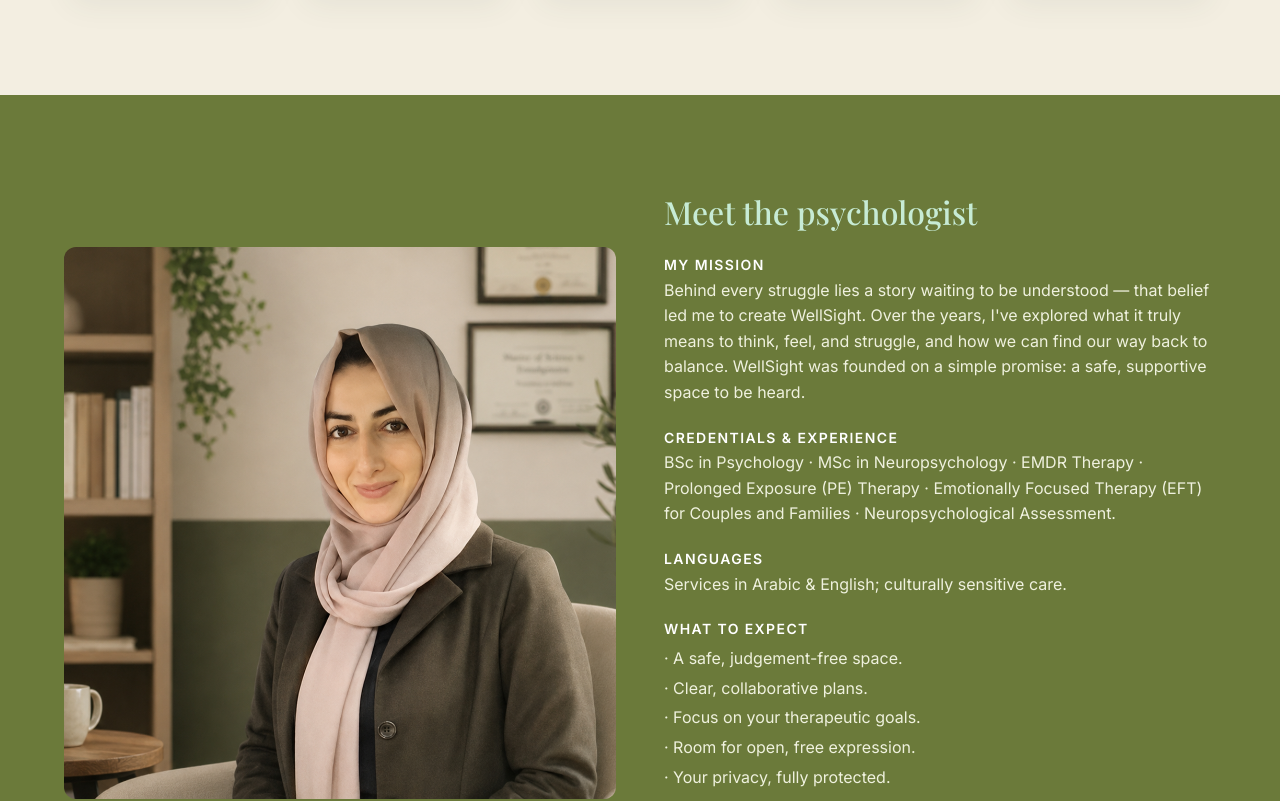
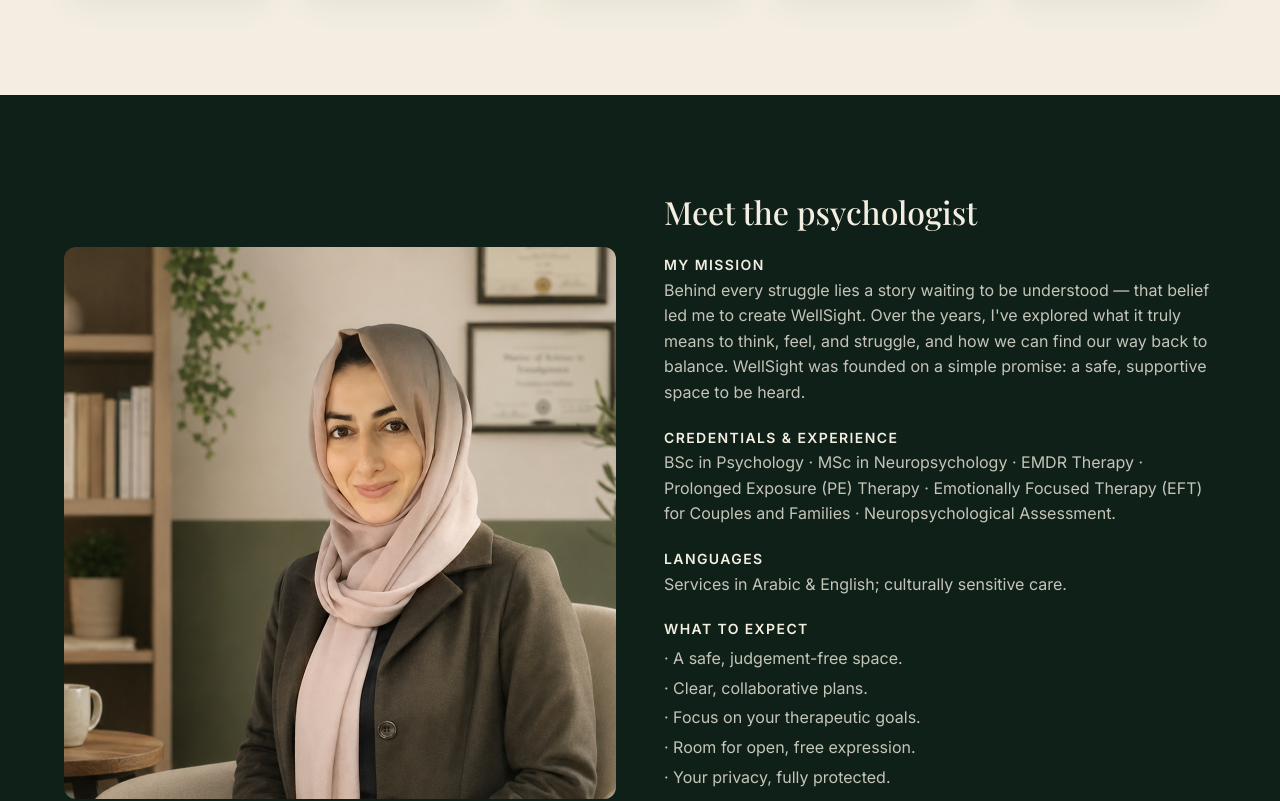
Before and after one commit to hamza-saidi/doctor-cms, a Next.js app: page /about-us in a window 1280 px wide. Shown: the part 1986-2787 px from the top of the page. Built offline with nearby package versions, Linux system fonts and the light colour scheme.

Commit message:
Our Approach page: change Meet the Psychologist section to dark green
Swap the olive bg-primary-container for the deep-green accent already
used elsewhere on the site (Online Sessions, Contact), with matching
on-deep-green text tokens for contrast.

```diff
--- a/src/app/about-us/page.tsx
+++ b/src/app/about-us/page.tsx
@@ -102,7 +102,7 @@ export default function AboutUsPage() {
       </Reveal>
 
       <Reveal>
-        <section id="about-the-psychologist" className="bg-primary-container py-16 md:py-24 px-4 md:px-16 scroll-mt-24">
+        <section id="about-the-psychologist" className="bg-deep-green py-16 md:py-24 px-4 md:px-16 scroll-mt-24">
           <div className="max-w-[1280px] mx-auto grid grid-cols-1 lg:grid-cols-2 gap-12 items-center">
             <Photo
               src="/images/psychologist-portrait.png"
@@ -110,36 +110,36 @@ export default function AboutUsPage() {
               className="aspect-square rounded-xl w-full"
             />
             <div className="space-y-6">
-              <h2 className="font-display text-headline-md text-primary-fixed">
+              <h2 className="font-display text-headline-md text-on-deep-green">
                 Meet the psychologist
               </h2>
               <div>
-                <h4 className="text-label-lg text-white mb-1 uppercase tracking-widest">
+                <h4 className="text-label-lg text-on-deep-green mb-1 uppercase tracking-widest">
                   My Mission
                 </h4>
-                <p className="text-on-primary-container text-body-md">{psychologistBio.mission}</p>
+                <p className="text-on-deep-green/80 text-body-md">{psychologistBio.mission}</p>
               </div>
               <div>
-                <h4 className="text-label-lg text-white mb-1 uppercase tracking-widest">
+                <h4 className="text-label-lg text-on-deep-green mb-1 uppercase tracking-widest">
                   Credentials & Experience
                 </h4>
-                <p className="text-on-primary-container text-body-md">
+                <p className="text-on-deep-green/80 text-body-md">
                   {psychologistBio.credentials}
                 </p>
               </div>
               <div>
-                <h4 className="text-label-lg text-white mb-1 uppercase tracking-widest">
+                <h4 className="text-label-lg text-on-deep-green mb-1 uppercase tracking-widest">
                   Languages
                 </h4>
-                <p className="text-on-primary-container text-body-md">{psychologistBio.languages}</p>
+                <p className="text-on-deep-green/80 text-body-md">{psychologistBio.languages}</p>
               </div>
               <div>
-                <h4 className="text-label-lg text-white mb-2 uppercase tracking-widest">
+                <h4 className="text-label-lg text-on-deep-green mb-2 uppercase tracking-widest">
                   What to Expect
                 </h4>
                 <ul className="space-y-1">
                   {psychologistBio.expect.map((item) => (
-                    <li key={item} className="text-on-primary-container text-body-md">
+                    <li key={item} className="text-on-deep-green/80 text-body-md">
                       · {item}
                     </li>
                   ))}
--- a/src/app/ar/about-us/page.tsx
+++ b/src/app/ar/about-us/page.tsx
@@ -87,7 +87,7 @@ export default function AboutUsPageAr() {
       </Reveal>
 
       <Reveal>
-        <section className="bg-primary-container py-16 md:py-24 px-4 md:px-16">
+        <section className="bg-deep-green py-16 md:py-24 px-4 md:px-16">
           <div className="max-w-[1280px] mx-auto grid grid-cols-1 lg:grid-cols-2 gap-12 items-center">
             <Photo
               src="/images/psychologist-portrait.png"
@@ -95,24 +95,24 @@ export default function AboutUsPageAr() {
               className="aspect-square rounded-xl w-full"
             />
             <div className="space-y-6">
-              <h2 className="font-display text-headline-md text-primary-fixed">رسالتي</h2>
-              <p className="text-on-primary-container text-body-md">
+              <h2 className="font-display text-headline-md text-on-deep-green">رسالتي</h2>
+              <p className="text-on-deep-green/80 text-body-md">
                 يكمن وراء كل صراع قصة تنتظر من يفهمها، وقد قادني هذا الاعتقاد إلى إنشاء
                 WellSight. تأسست WellSight على وعد بسيط: أن تكون مساحة آمنة وداعمة لاستكشاف
                 الشفاء والعافية النفسية.
               </p>
               <div>
-                <h4 className="text-label-lg text-white mb-1 uppercase tracking-widest">
+                <h4 className="text-label-lg text-on-deep-green mb-1 uppercase tracking-widest">
                   المؤهلات العلمية والعملية
                 </h4>
-                <p className="text-on-primary-container text-body-md">
+                <p className="text-on-deep-green/80 text-body-md">
                   بكالوريوس في علم النفس | ماجستير في علم النفس العصبي | العلاج بتقنية EMDR |
                   العلاج بالتعرض المطول (PE) | العلاج المرتكز على المشاعر (EFT) للأزواج والأسر.
                 </p>
               </div>
               <div>
-                <h4 className="text-label-lg text-white mb-1 uppercase tracking-widest">اللغات</h4>
-                <p className="text-on-primary-container text-body-md">
+                <h4 className="text-label-lg text-on-deep-green mb-1 uppercase tracking-widest">اللغات</h4>
+                <p className="text-on-deep-green/80 text-body-md">
                   الخدمات باللغتين العربية والإنجليزية، مع كفاءة ثقافية عالية.
                 </p>
               </div>
--- a/src/app/fi/about-us/page.tsx
+++ b/src/app/fi/about-us/page.tsx
@@ -89,7 +89,7 @@ export default function AboutUsPageFi() {
       </Reveal>
 
       <Reveal>
-        <section className="bg-primary-container py-16 md:py-24 px-4 md:px-16">
+        <section className="bg-deep-green py-16 md:py-24 px-4 md:px-16">
           <div className="max-w-[1280px] mx-auto grid grid-cols-1 lg:grid-cols-2 gap-12 items-center">
             <Photo
               src="/images/psychologist-portrait.png"
@@ -97,26 +97,26 @@ export default function AboutUsPageFi() {
               className="aspect-square rounded-xl w-full"
             />
             <div className="space-y-6">
-              <h2 className="font-display text-headline-md text-primary-fixed">Tehtäväni</h2>
-              <p className="text-on-primary-container text-body-md">
+              <h2 className="font-display text-headline-md text-on-deep-green">Tehtäväni</h2>
+              <p className="text-on-deep-green/80 text-body-md">
                 Jokaisen kamppailun takana on tarina, joka odottaa ymmärrystä, ja tämä usko sai
                 minut perustamaan WellSightin. WellSight perustettiin yksinkertaisen lupauksen
                 varaan: turvallinen, kannustava tila, jossa voi tutkia paranemista ja henkistä
                 hyvinvointia.
               </p>
               <div>
-                <h4 className="text-label-lg text-white mb-1 uppercase tracking-widest">
+                <h4 className="text-label-lg text-on-deep-green mb-1 uppercase tracking-widest">
                   Todistukset ja kokemus
                 </h4>
-                <p className="text-on-primary-container text-body-md">
+                <p className="text-on-deep-green/80 text-body-md">
                   Psykologian kandidaatti | Neuropsykologian maisteri | EMDR-terapia |
                   Pitkäkestoinen altistusterapia (PE) | Tunnekeskeinen terapia (EFT) pareille ja
                   perheille | Neuropsykologinen arviointi.
                 </p>
               </div>
               <div>
-                <h4 className="text-label-lg text-white mb-1 uppercase tracking-widest">Kielet</h4>
-                <p className="text-on-primary-container text-body-md">
+                <h4 className="text-label-lg text-on-deep-green mb-1 uppercase tracking-widest">Kielet</h4>
+                <p className="text-on-deep-green/80 text-body-md">
                   Palvelut arabiaksi ja englanniksi; kulttuurisensitiivinen hoito.
                 </p>
               </div>
```
